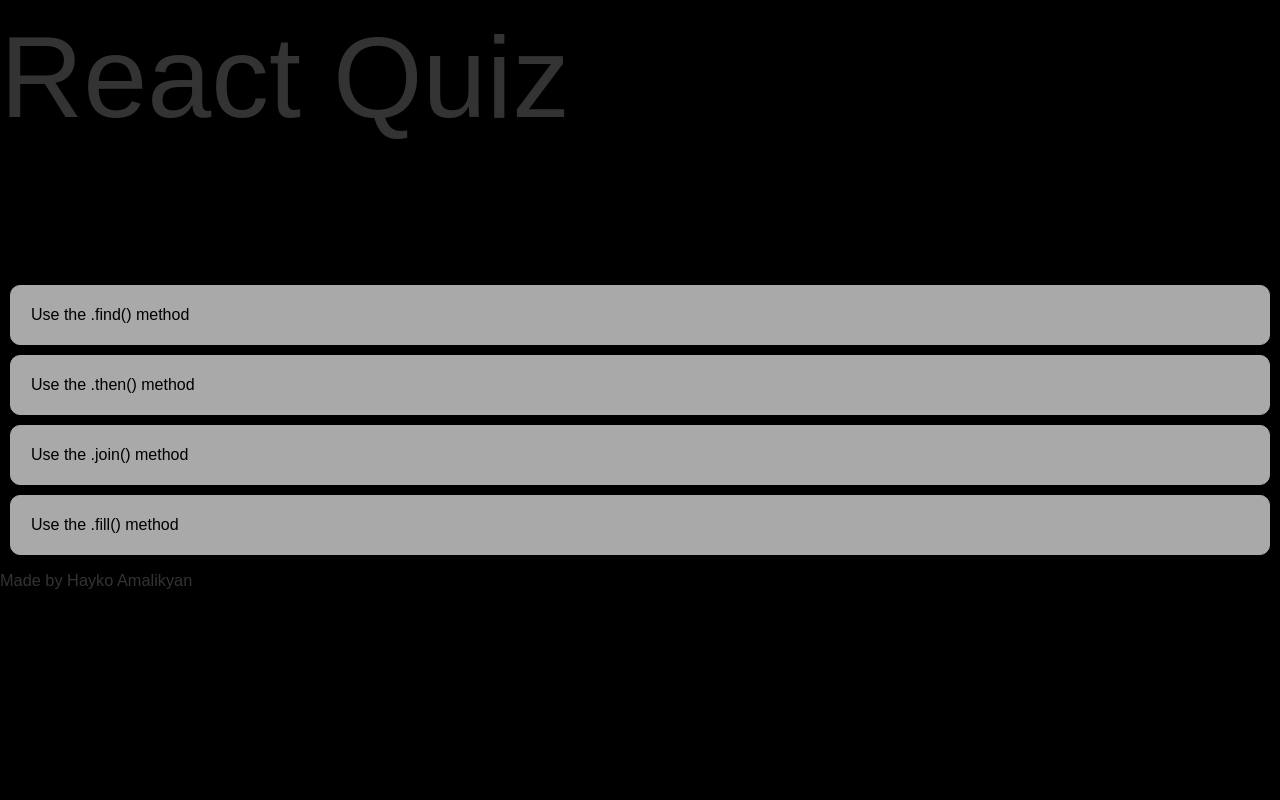
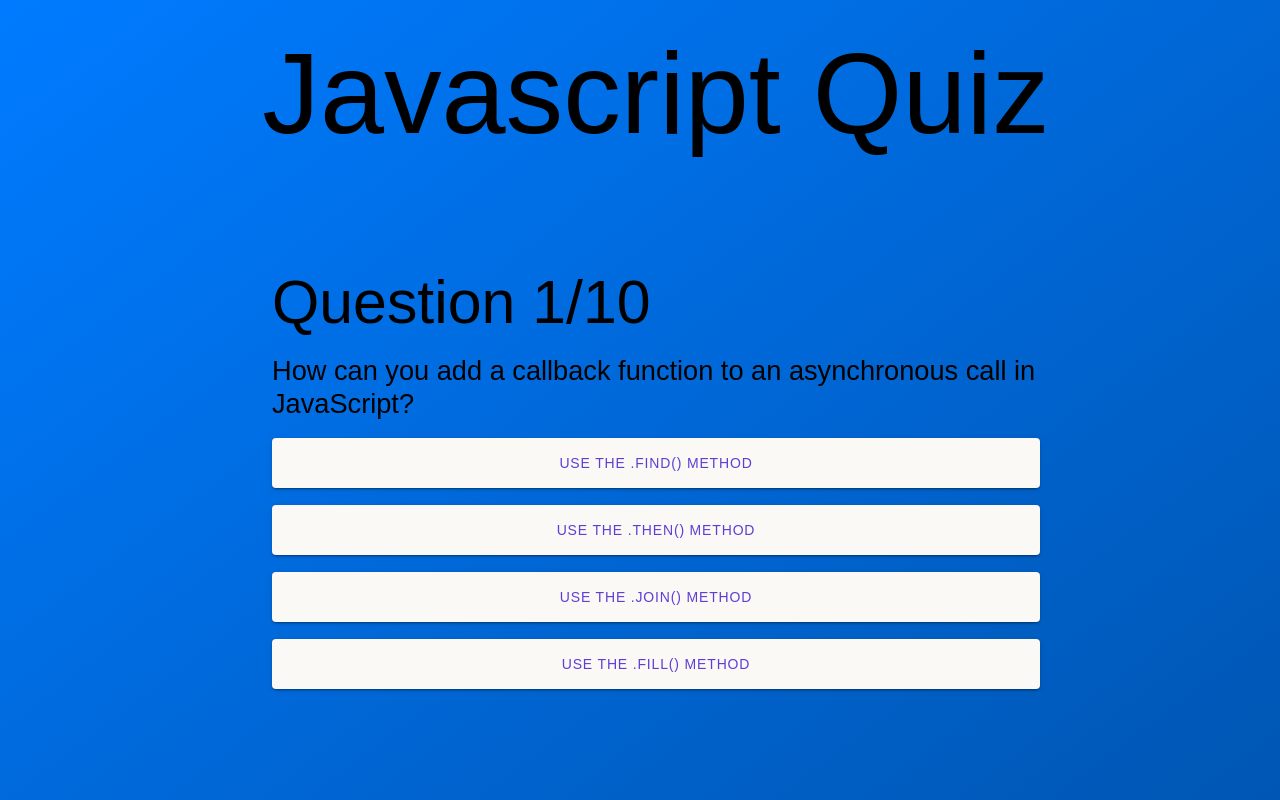
Before and after one commit to HaykoDevelop/JavaScript-Quiz, a React (Create React App) app: page / in a window 1280 px wide. Built offline with nearby package versions, Linux system fonts and the light colour scheme.

Commit message:
adding a design

```diff
--- a/src/App.tsx
+++ b/src/App.tsx
@@ -22,7 +22,6 @@ import './theme/variables.css';
 
 /*--------------------------------------------*/
 import {Header} from "./components/header/header.js";
-import {Footer} from "./components/footer/footer.js";
 import {Quiz} from "./components/quiz/quiz.js"
 import './assets/style.css';
 
@@ -34,7 +33,6 @@ function App() {
     <>
       <Header />
       <Quiz />
-      <Footer />
     </>
   );
 }
--- a/src/assets/style.css
+++ b/src/assets/style.css
@@ -1,20 +1,42 @@
 *, *::before, *::after { margin: 0; padding: 0; box-sizing: inherit; }
 
 :root {
-    --text-color-1: #333333;
-    --text-color-2: #333333;
-    --text-color-3: #333333;
+    --ion-color-quiz-answers: #FAF9F6;
+    --ion-color-quiz-answers-rgb: #FFDEAD;
+    --ion-color-quiz-answers-contrast: #5D3FD3;
+    --ion-color-quiz-answers-contrast-rgb: 255, 255, 255;
+    --ion-color-quiz-answers-shade: #dcdbd8;
+    --ion-color-quiz-answers-tint: #fbfaf7;
 }
 
-body { background-color: black; }
+.ion-color-quiz-answers {
+    --ion-color-base: var(--ion-color-quiz-answers);
+    --ion-color-base-rgb: var(--ion-color-quiz-answers-rgb);
+    --ion-color-contrast: var(--ion-color-quiz-answers-contrast);
+    --ion-color-contrast-rgb: var(--ion-color-quiz-answers-contrast-rgb);
+    --ion-color-shade: var(--ion-color-quiz-answers-shade);
+    --ion-color-tint: var(--ion-color-quiz-answers-tint);
+}
 
-* { font-family: 'Poppins', sans-serif; }
+body {
+    padding: 1em;
+    background: rgb(0,123,255);
+    background: linear-gradient(143deg, rgba(0,123,255,1) 0%, rgba(0,86,179,1) 100%);
+}
 
-h1, p { color: var(--text-color-1); }
+* {
+    font-family: 'Poppins', sans-serif;
+}
+
+h1, p {
+    color: var(--text-color-1);
+}
 
 h1 {
     font-size: clamp(4.2rem, 9vw, 9rem);
     line-height: 1.0em;
+    text-align: center;
+    margin-bottom: 1em;
 }
 
 h2 {
@@ -30,14 +52,22 @@ p {
     line-height: 1.3em;
 }
 
-section[aria-label="Quiz"] > ul > li {
-    background-color: darkgray;
-    margin: 10px;
-    padding: 20px;
-    border: 1px solid darkgray;
-    border-radius: 10px;
+.quiz-card{
+    width: 60%;
+    margin: 0px auto;
 }
 
-section[aria-label="Quiz"] > ul > li:hover {
-    background-color: gray;
+.quiz-answers{
+    width: 100%;
+    margin: 17px auto;
+    height: 50px;
 }
+
+.quiz-results{
+    width: 60%;
+    margin: 0px auto;
+    text-align: center;
+}
+.reset-button{
+    margin-top: 1em;
+}
--- a/src/components/header/header.js
+++ b/src/components/header/header.js
@@ -1,7 +1,7 @@
 export function Header() {
     return (
         <header>
-            <h1>React Quiz</h1>
+            <h1>Javascript Quiz</h1>
         </header>
     );
 }
--- a/src/components/quiz/quizcard.js
+++ b/src/components/quiz/quizcard.js
@@ -1,3 +1,6 @@
+import React from "react";
+import { IonButton } from "@ionic/react";
+
 export default function QuizCards({
     quizData,
     questionId,
@@ -5,20 +8,23 @@ export default function QuizCards({
     quizLength,
 }) {
     return (
-        <section aria-label="Quiz">
+        <section aria-label="Quiz" class="quiz-card">
             <h2>
-                Quiz {questionId + 1}/{quizLength}
+                Question {questionId + 1}/{quizLength}
             </h2>
             <h3>{quizData[questionId].question}</h3>
             <ul>
                 {quizData[questionId].options.map((element, id) => {
                     return (
-                        <li
+                        <IonButton
+                            class="quiz-answers"
+                            color="quiz-answers"
+                            expand="block"
                             key={"option-" + id}
                             onClick={() => handleAnswer(element.isCorrect)}
                         >
                             {element.answer}
-                        </li>
+                        </IonButton>
                     );
                 })}
             </ul>
--- a/src/components/quiz/quizr.js
+++ b/src/components/quiz/quizr.js
@@ -1,11 +1,23 @@
+import React from "react";
+import { IonButton } from "@ionic/react";
+
 export function QuizResults({ quizLength, score, handleReset }) {
     return (
         <>
-            <h2>Quiz Result</h2>
-            <p>
-                You scored {score} out of {quizLength}
-            </p>
-            <button onClick={handleReset}>Reset</button>
+            <section class="quiz-results">
+                <h2>Quiz Result</h2>
+                <p>
+                    You scored {score} out of {quizLength}
+                </p>
+                <IonButton
+                    class="reset-button"
+                    color="quiz-answers"
+                    shape="round"
+                    onClick={handleReset}
+                >
+                    Reset
+                </IonButton>
+            </section>
         </>
     );
 }
```
